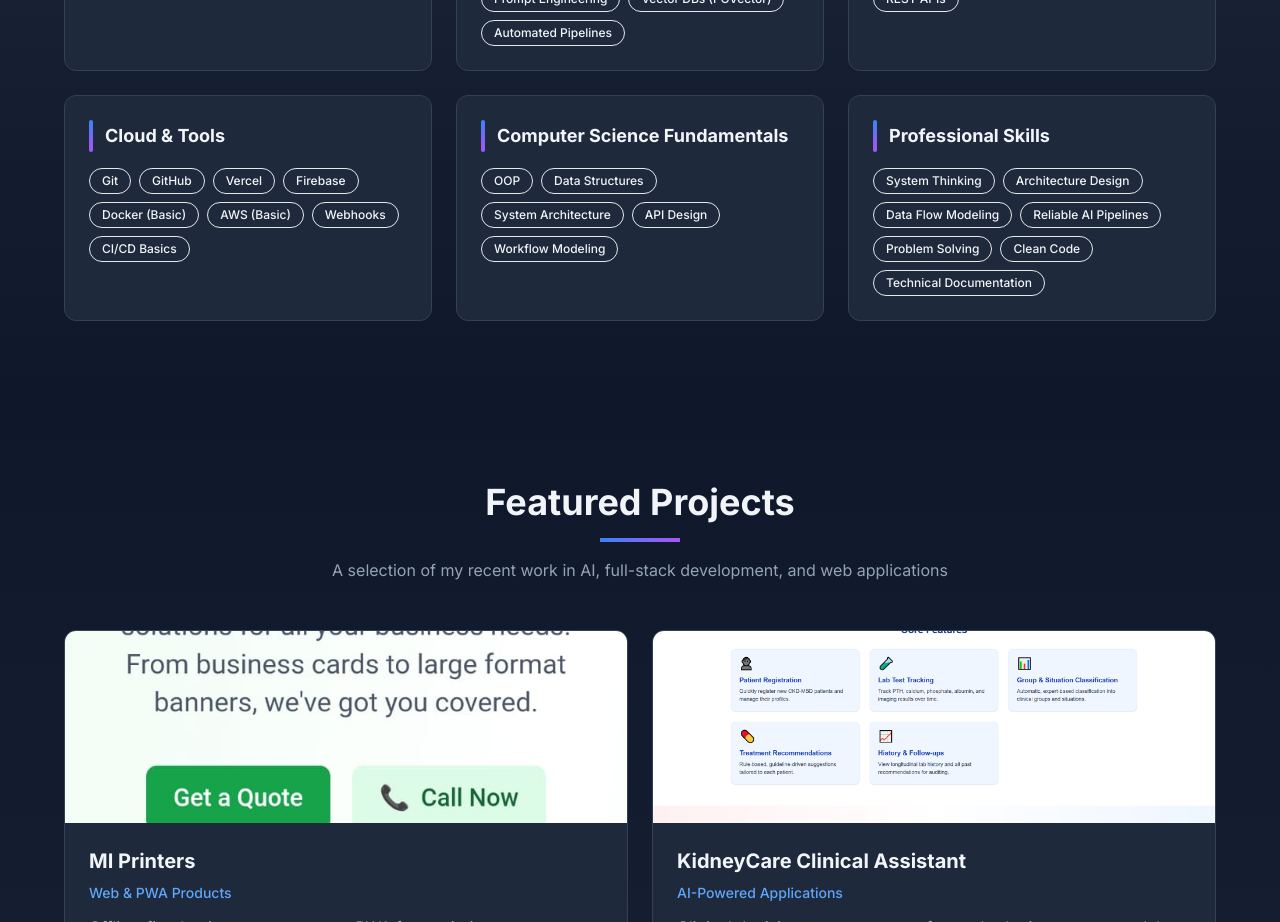
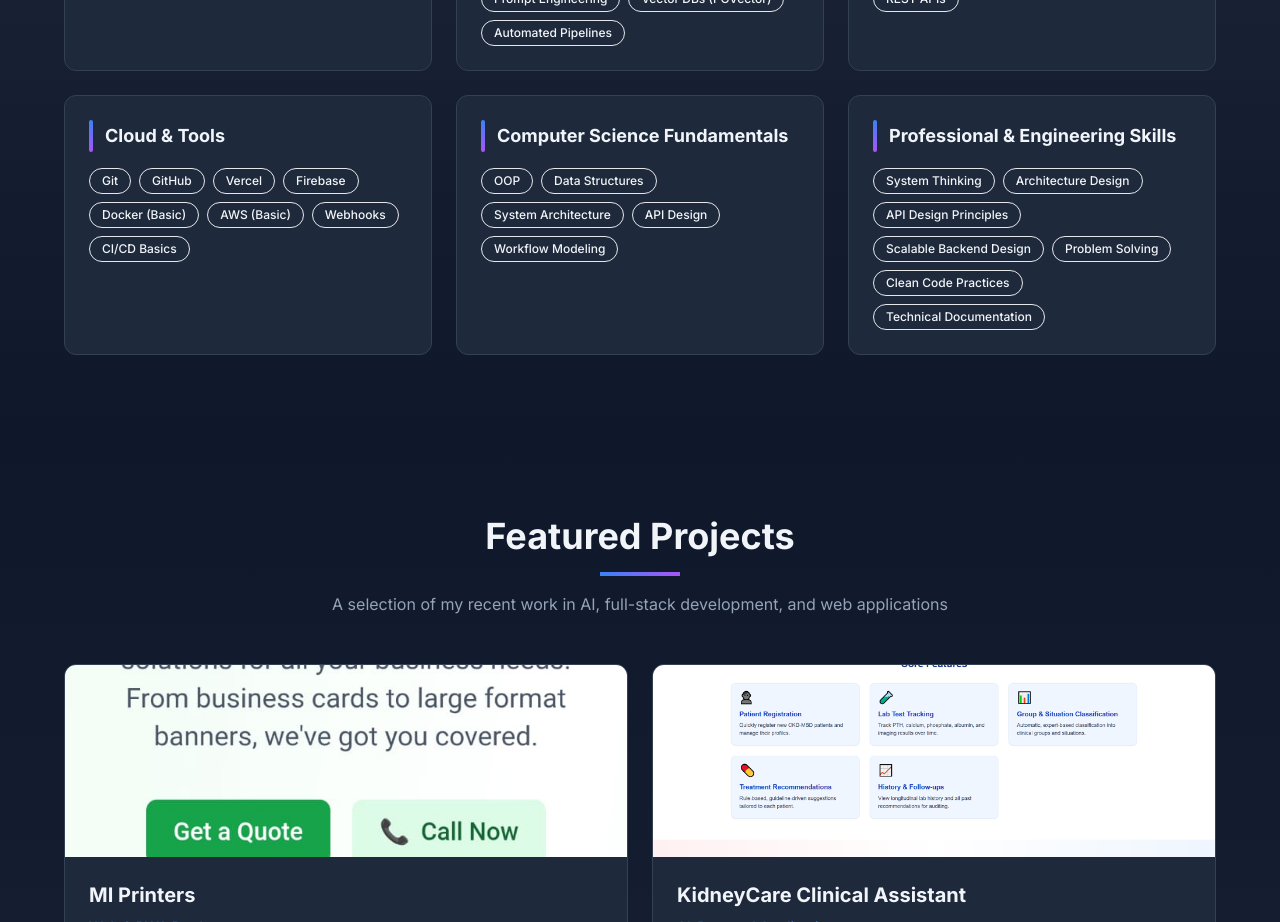
Before and after one commit to MuhammadHammadIrfan/Portfolio, a Next.js app: page / in a window 1280 px wide. Shown: the part 1900-2822 px from the top of the page. Built offline with nearby package versions, Linux system fonts and the light colour scheme.

Commit message:
Updates done

```diff
--- a/src/data/skills.ts
+++ b/src/data/skills.ts
@@ -34,7 +34,8 @@
         skills: ['OOP', 'Data Structures', 'System Architecture', 'API Design', 'Workflow Modeling'],
     },
     {
-        category: 'Professional Skills',
-        skills: ['System Thinking', 'Architecture Design', 'Data Flow Modeling', 'Reliable AI Pipelines', 'Problem Solving', 'Clean Code', 'Technical Documentation'],
+        category: 'Professional & Engineering Skills',
+        skills: ['System Thinking','Architecture Design','API Design Principles','Scalable Backend Design','Problem Solving','Clean Code Practices','Technical Documentation'],
     },
+
 ];
```
